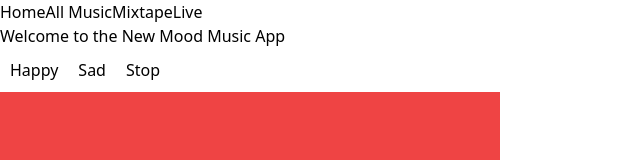
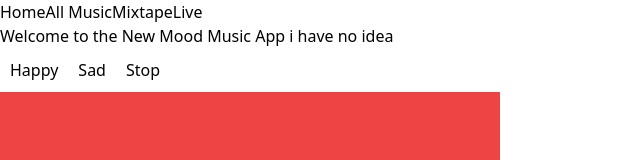
Before and after one commit to Lumi669/mood_melody_aws, a Next.js app in the folder frontend/: page / in a window 1280 px wide. Shown: the top 160 px of the page, without its empty margins (0-640 px from the left). Built offline with nearby package versions, Linux system fonts and the light colour scheme; no server answers; a web font is replaced by a local one.

Commit message:
Test workflow after deleting everything form aws

```diff
--- a/frontend/src/app/page.tsx
+++ b/frontend/src/app/page.tsx
@@ -4,7 +4,7 @@ import ClientWrapperForMusicPlayer from "./components/client/ClientWrapperForMus
 const Home: React.FC = () => {
   return (
     <div>
-      <h1>Welcome to the New Mood Music App</h1>
+      <h1>Welcome to the New Mood Music App i have no idea</h1>
       <ClientWrapperForMusicPlayer />
     </div>
   );
```
Also changed, not shown: 1 other file (tests, documents, lock files or other folders).
